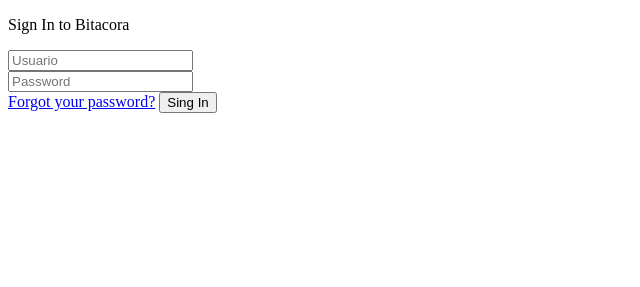
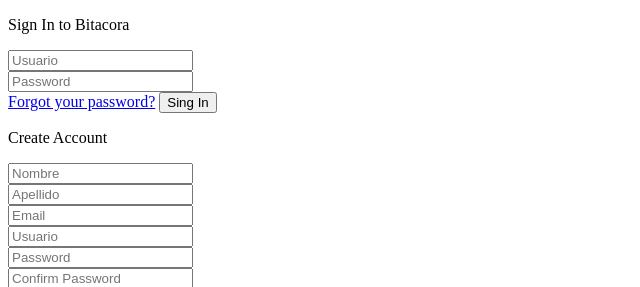
Before and after one commit to FERXODJ/proyectos-python, a Flask app: page / in a window 1280 px wide. Shown: the top 287 px of the page, without its empty margins (0-640 px from the left). Before the commit the page ends 113 px from the top, so only its background shows below. Run offline with Flask 3, Linux system fonts and the light colour scheme.

Commit message:
Subiendo Index2

```diff
--- a/templates/index.html
+++ b/templates/index.html
@@ -60,7 +60,6 @@
 
       <div class="registro">
         <form action="#" method="POST" class="formulario_registro">
-            {% csrf_token %}
             <p class="titulo_registro">Create Account</p>
             <div class="input-container">
                 <i class="fas fa-user"></i>
@@ -132,7 +131,7 @@
                 <option value="analista">Analista</option>
             </select>
 
-          <a href="{% url 'registrar_usuario' %}"><button id="boton_singup">Sign Up</button></a>
+          <a href="#"><button id="boton_singup">Sign Up</button></a>
         </form>
     </div>
 
--- a/templates/inicio.html
+++ b/templates/inicio.html
@@ -40,5 +40,103 @@
           <input type="submit" value="Sing In" class="boton_singin" />
         </form>
       </div>
+
+         <!-- Registro -->
+
+         <div class="registro">
+            <form action="#" method="POST" class="formulario_registro">
+                <p class="titulo_registro">Create Account</p>
+                <div class="input-container">
+                    <i class="fas fa-user"></i>
+                    <input
+                        type="text"
+                        name="nombre"
+                        id="nombre"
+                        placeholder="Nombre"
+                        class="input_registro"
+                    />
+                </div>
+                <div class="input-container">
+                    <i class="fas fa-user"></i>
+                    <input
+                        type="text"
+                        name="apellido"
+                        id="apellido"
+                        placeholder="Apellido"
+                        class="input_registro"
+                    />
+                </div>
+                <div class="input-container">
+                    <i class="fas fa-envelope"></i>
+                    <input
+                        type="email"
+                        name="email"
+                        id="email"
+                        placeholder="Email"
+                        class="input_registro"
+                    />
+                </div>
+                <div class="input-container">
+                    <i class="fas fa-user"></i>
+                    <input
+                        type="text"
+                        name="usuario"
+                        id="usuario"
+                        placeholder="Usuario"
+                        class="input_registro"
+                    />
+                </div>
+                <div class="input-container">
+                    <i class="fas fa-lock"></i>
+                    <input
+                        type="password"
+                        name="password"
+                        id="password"
+                        placeholder="Password"
+                        class="input_registro"
+                    />
+                </div>
+                <div class="input-container">
+                    <i class="fas fa-lock"></i>
+                    <input
+                        type="password"
+                        name="password2"
+                        id="password2"
+                        placeholder="Confirm Password"
+                        class="input_registro"
+                    />
+                </div>
+
+                <select
+                    name="cargo"
+                    id="cargo"
+                    class="input_registro selecionador_cargo"
+                >
+                    <option value="" disabled selected>Seleccione un cargo...</option>
+                    <option value="analista">Analista</option>
+                </select>
+
+              <a href="#"><button id="boton_singup">Sign Up</button></a>
+            </form>
+        </div>
+
+          <div class="container_welcome">
+            <div class="cuadradito"></div>
+              <div class="cuadradito1"></div>
+              <div class="rectangulito"></div>
+              <div class="rectangulito1"></div>
+              <img src="/static/images/LOGOHOME.svg" alt="LOGOHOME" class="logo" />
+            <div class="welcome_singup welcome">
+              <h3>Hello, Friend!</h3>
+              <p>Ingresa tu cuenta para <br> Iniciar con el Proceso</p>
+              <button class="boton_1" id="btn_singup">Sing Up</button>
+            </div>
+            <div class="welcome_singin welcome welcome2">
+              <h3>Welcome!</h3>
+              <p id="texto01">Registra los Ticket <br> de manera mas Fácil</p>
+              <button class="boton_2" id="btn_singin">Sing In</button>
+            </div>
+          </div>
+        </div>
 </body>
 </html>
```
